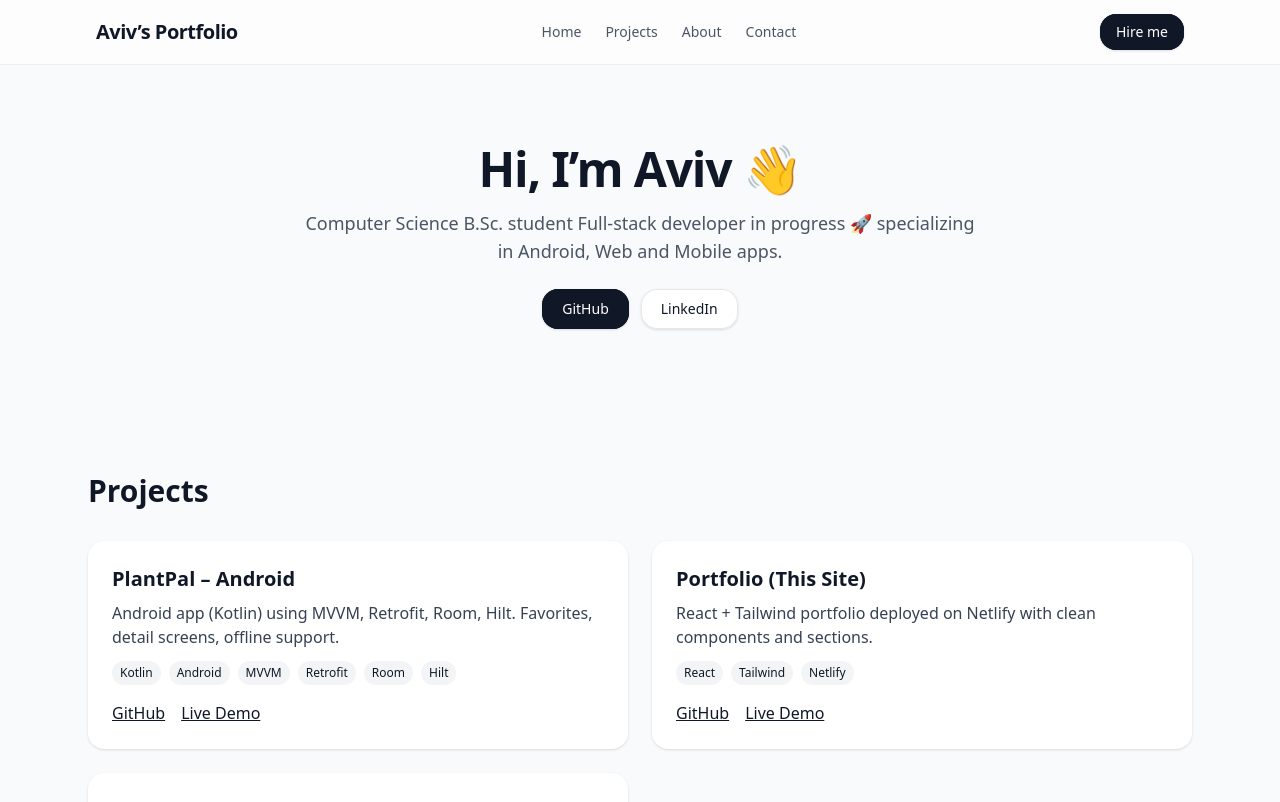
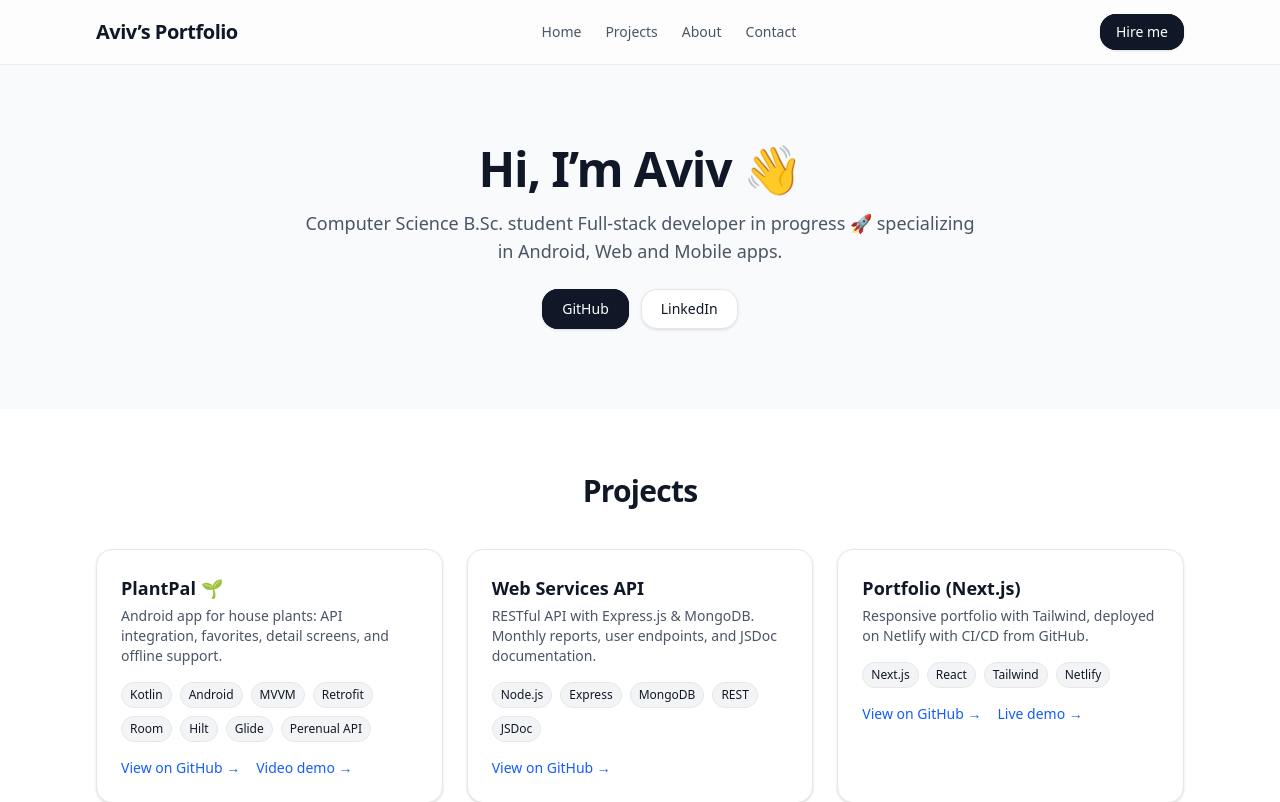
Before and after one commit to aviv2525/AvivPortfolio, a Next.js app: page / in a window 1280 px wide. Shown: the top 802 px of the page. Built offline with nearby package versions, Linux system fonts and the light colour scheme.

Commit message:
22.8.25 update

```diff
--- a/pages/AboutSection.jsx
+++ b/components/AboutSection.jsx
@@ -1,4 +1,4 @@
-export function AboutSection() {
+export default function AboutSection() {
   return (
     <section id="about" className="py-16 bg-gray-50">
       <div className="max-w-5xl mx-auto px-6">
--- a/components/Card.jsx
+++ b/components/Card.jsx
@@ -1,4 +1,4 @@
-export function Card({ title, subtitle, children, href, imageUrl }) {
+export default function Card({ title, subtitle, children, href, imageUrl }) {
 return (
 <a
 href={href}
--- a/pages/ContactSection.jsx
+++ b/components/ContactSection.jsx
@@ -1,4 +1,4 @@
-export function ContactSection() {
+export default function ContactSection() {
   return (
     <section id="contact" className="py-16 bg-gray-900 text-white">
       <div className="max-w-4xl mx-auto px-6 text-center">
--- /dev/null
+++ b/components/ProjectsSection.jsx
@@ -0,0 +1,119 @@
+function Tag({ children }) {
+  return <span className="px-2 py-1 text-xs rounded-full bg-gray-100">{children}</span>;
+}
+
+function ProjectCard({ title, descr, tech = [], links = {} }) {
+  return (
+    <div className="p-6 rounded-2xl bg-white shadow-sm hover:shadow-md transition">
+      <h3 className="text-xl font-semibold">{title}</h3>
+      <p className="mt-2 text-gray-700">{descr}</p>
+      <div className="mt-3 flex flex-wrap gap-2">
+        {tech.map(t => <Tag key={t}>{t}</Tag>)}
+      </div>
+      <div className="mt-4 flex gap-4">
+        {links.github && <a className="underline" href={links.github} target="_blank" rel="noreferrer">GitHub</a>}
+        {links.demo && <a className="underline" href={links.demo} target="_blank" rel="noreferrer">Live Demo</a>}
+      </div>
+    </div>
+  );
+}
+
+// components/ProjectsSection.jsx
+export default function ProjectsSection() {
+  const projects = [
+    {
+      title: "PlantPal 🌱",
+      descr:
+        "Android app for house plants: API integration, favorites, detail screens, and offline support.",
+      tech: ["Kotlin", "Android", "MVVM", "Retrofit", "Room", "Hilt", "Glide", "Perenual API"],
+      links: {
+        github: "https://github.com/aviv2525/PlantPal",
+        demo: "https://youtu.be/hU3Em6RoTjY",
+      },
+    },
+    {
+      title: "Web Services API",
+      descr:
+        "RESTful API with Express.js & MongoDB. Monthly reports, user endpoints, and JSDoc documentation.",
+      tech: ["Node.js", "Express", "MongoDB", "REST", "JSDoc"],
+      links: {
+        github: "https://github.com/aviv2525/WebServicesAPI",
+      },
+    },
+    {
+      title: "Portfolio (Next.js)",
+      descr:
+        "Responsive portfolio with Tailwind, deployed on Netlify with CI/CD from GitHub.",
+      tech: ["Next.js", "React", "Tailwind", "Netlify"],
+      links: {
+        github: "https://github.com/aviv2525/portfolio",
+        demo: "https://avivportfolio2525.netlify.app/",
+      },
+    },
+  ];
+
+  return (
+    <section id="projects" className="bg-white">
+      <div className="mx-auto max-w-6xl px-4 sm:px-6 lg:px-8 py-16">
+        <h3 className="text-2xl sm:text-3xl font-semibold tracking-tight text-center mb-10">
+          Projects
+        </h3>
+
+        <div className="grid gap-6 sm:grid-cols-2 lg:grid-cols-3">
+          {projects.map((p) => (
+            <article
+              key={p.title}
+              className="group overflow-hidden rounded-2xl border border-gray-200 bg-white shadow-sm transition hover:-translate-y-0.5 hover:shadow-md"
+            >
+              <div className="p-6">
+                <h4 className="text-lg font-semibold mb-1 group-hover:text-gray-700 transition">
+                  {p.title}
+                </h4>
+
+                <p className="text-gray-600 mb-4 text-sm">{p.descr}</p>
+
+                {/* Tech tags */}
+                {p.tech?.length > 0 && (
+                  <div className="flex flex-wrap gap-2 mb-4">
+                    {p.tech.map((t) => (
+                      <span
+                        key={t}
+                        className="px-2 py-1 text-xs rounded-full bg-gray-100 border border-gray-200"
+                      >
+                        {t}
+                      </span>
+                    ))}
+                  </div>
+                )}
+
+                {/* Links */}
+                <div className="flex flex-wrap items-center gap-4">
+                  {p.links?.github && (
+                    <a
+                      href={p.links.github}
+                      target="_blank"
+                      rel="noopener noreferrer"
+                      className="text-sm font-medium text-blue-600 hover:underline"
+                    >
+                      View on GitHub →
+                    </a>
+                  )}
+                  {p.links?.demo && (
+                    <a
+                      href={p.links.demo}
+                      target="_blank"
+                      rel="noopener noreferrer"
+                      className="text-sm font-medium text-blue-600 hover:underline"
+                    >
+                      {p.title.includes("PlantPal") ? "Video demo →" : "Live demo →"}
+                    </a>
+                  )}
+                </div>
+              </div>
+            </article>
+          ))}
+        </div>
+      </div>
+    </section>
+  );
+}
--- a/pages/SkillsSection.jsx
+++ b/components/SkillsSection.jsx
@@ -16,6 +16,7 @@ const skills = [
   // Mobile
   { group: "Mobile", items: [
     { name: "Android (Kotlin)", icon: "devicon-android-plain" },
+    { name: "React Native", icon: "devicon-android-plain" },
   ]},
   // Databases & Tools
   { group: "Databases & Tools", items: [
@@ -39,7 +40,7 @@ function SkillBadge({ icon, name }) {
   );
 }
 
-export function SkillsSection() {
+export default function SkillsSection() {
   return (
     <section id="skills" className="py-16 bg-white">
       <div className="max-w-6xl mx-auto px-6">
@@ -78,6 +79,7 @@ function LevelBar({ label, level = 85 }) {
   <LevelBar label="C# .NET" level={88} />
   <LevelBar label="React" level={75} />
   <LevelBar label="Kotlin / Android" level={80} />
+  <LevelBar label="React Native" level={80} />
   <LevelBar label="Node.js" level={78} />
   <LevelBar label="Algorithms & Data Structures" level={90} />
 </div>
--- a/pages/ProjectSection.jsx
+++ /dev/null
@@ -1,49 +0,0 @@
-function Tag({ children }) {
-  return <span className="px-2 py-1 text-xs rounded-full bg-gray-100">{children}</span>;
-}
-
-function ProjectCard({ title, descr, tech = [], links = {} }) {
-  return (
-    <div className="p-6 rounded-2xl bg-white shadow-sm hover:shadow-md transition">
-      <h3 className="text-xl font-semibold">{title}</h3>
-      <p className="mt-2 text-gray-700">{descr}</p>
-      <div className="mt-3 flex flex-wrap gap-2">
-        {tech.map(t => <Tag key={t}>{t}</Tag>)}
-      </div>
-      <div className="mt-4 flex gap-4">
-        {links.github && <a className="underline" href={links.github} target="_blank" rel="noreferrer">GitHub</a>}
-        {links.demo && <a className="underline" href={links.demo} target="_blank" rel="noreferrer">Live Demo</a>}
-      </div>
-    </div>
-  );
-}
-
-export function ProjectsSection() {
-  return (
-    <section id="projects" className="py-16 bg-gray-50">
-      <div className="max-w-6xl mx-auto px-6">
-        <h2 className="text-3xl font-bold mb-8">Projects</h2>
-        <div className="grid md:grid-cols-2 gap-6">
-          <ProjectCard
-            title="PlantPal – Android"
-            descr="Android app (Kotlin) using MVVM, Retrofit, Room, Hilt. Favorites, detail screens, offline support."
-            tech={["Kotlin", "Android", "MVVM", "Retrofit", "Room", "Hilt"]}
-            links={{ github: "https://github.com/<your-username>/PlantPal", demo: "#" }}
-          />
-          <ProjectCard
-            title="Portfolio (This Site)"
-            descr="React + Tailwind portfolio deployed on Netlify with clean components and sections."
-            tech={["React", "Tailwind", "Netlify"]}
-            links={{ github: "https://github.com/<your-username>/portfolio", demo: "https://avivportfolio2525.netlify.app/" }}
-          />
-          <ProjectCard
-            title="C# .NET App"
-            descr="Desktop/Server-side project in C# .NET demonstrating clean architecture and data handling."
-            tech={["C#", ".NET", "OOP", "SQL"]}
-            links={{ github: "https://github.com/<your-username>/dotnet-app" }}
-          />
-        </div>
-      </div>
-    </section>
-  );
-}
```
Also changed, not shown: pages/index.js (+13 -5 lines), components/AchievementsSection.jsx (renamed from pages/AchievementsSection.jsx).
